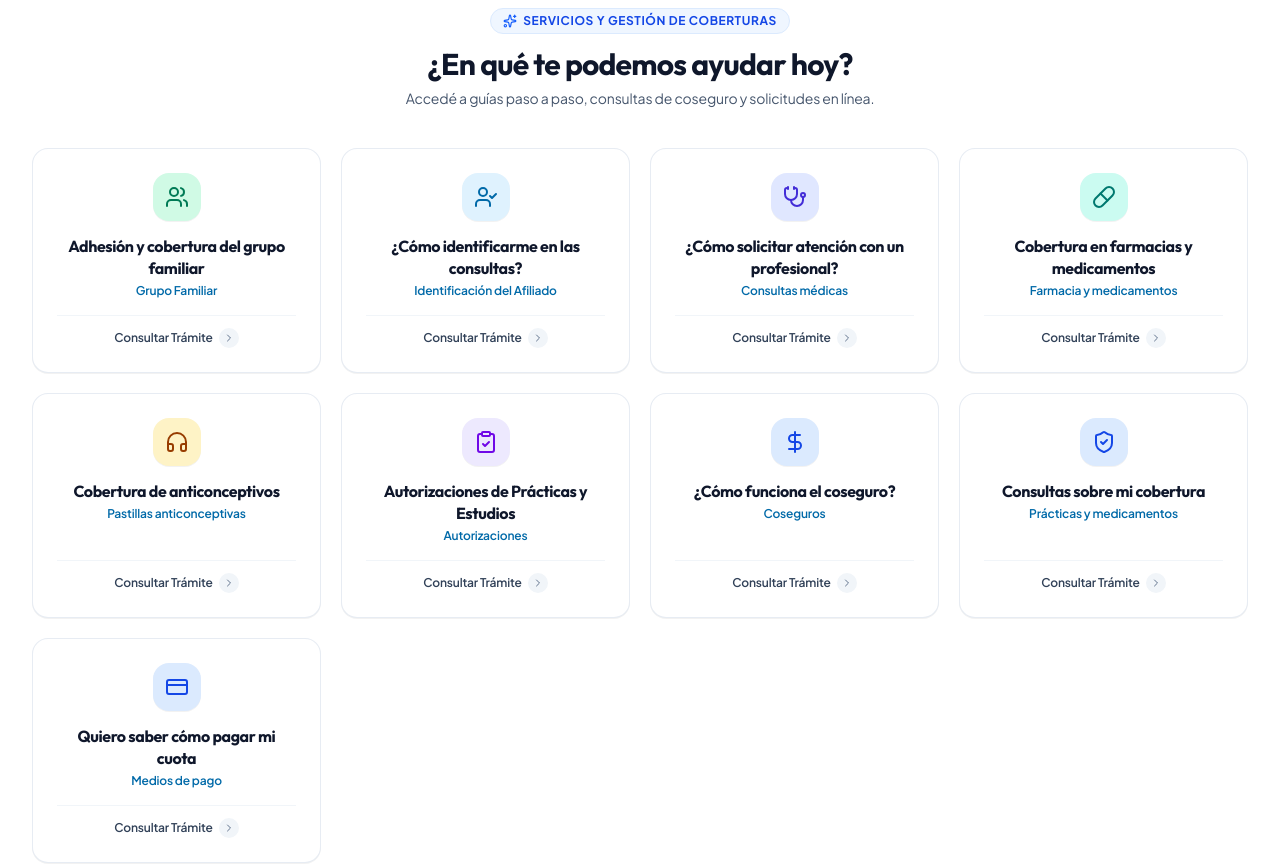
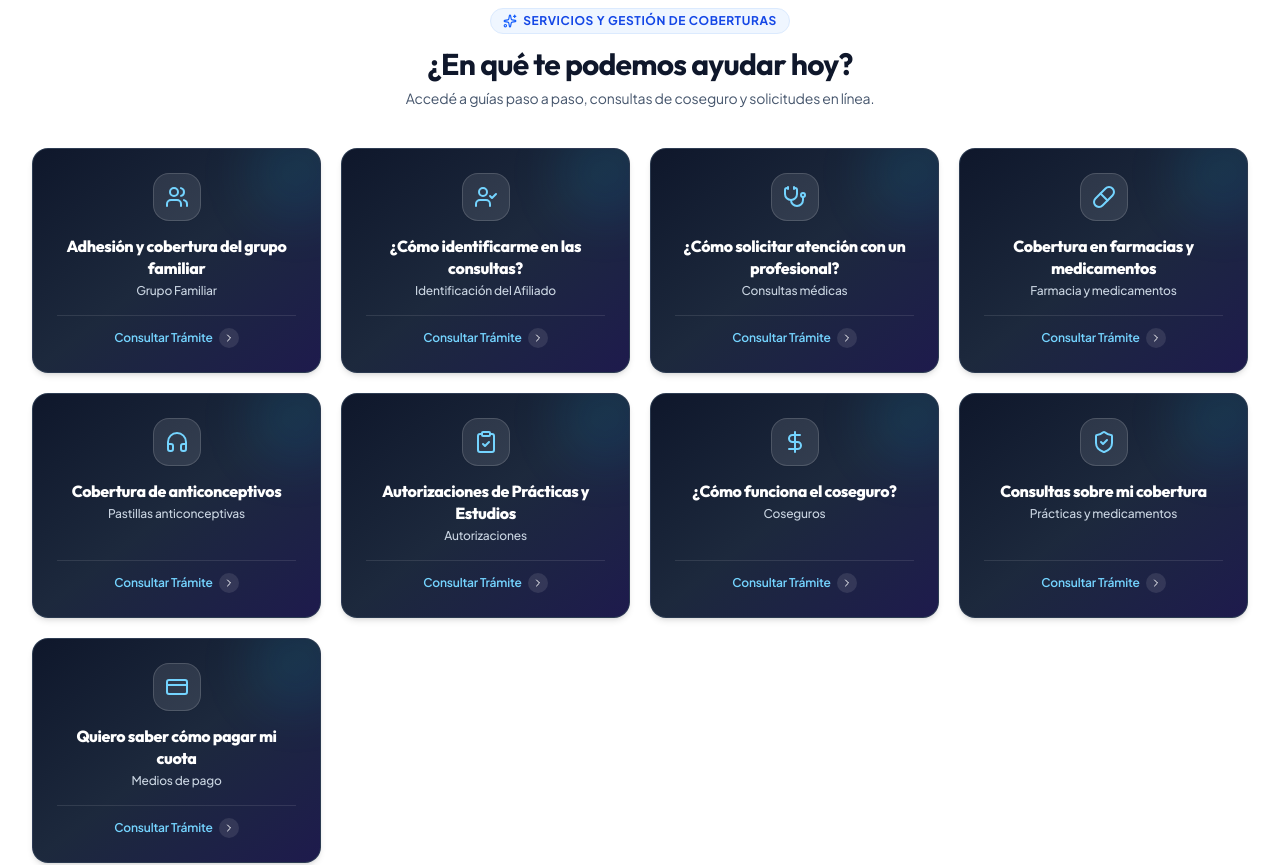
Before and after one commit to KarimServin/guia-interactiva-dss, a Next.js app: page / in a window 1280 px wide. Shown: the part 720-1585 px from the top of the page. Built offline with nearby package versions, Linux system fonts and the light colour scheme.

Commit message:
Restore Coberturas y Planes colors and apply institutional dark gradient to Home interactive menu cards

```diff
--- a/src/components/ActionGrid.tsx
+++ b/src/components/ActionGrid.tsx
@@ -75,39 +75,40 @@ export const ActionGrid: React.FC<ActionGridProps> = ({
         {modules.map((mod) => {
           const Icon = getIconComponent(mod.iconName);
           const isHighlighted = filteredModuleId === mod.id;
-          const badgeStyle = getModuleBadgeStyle(mod.buttonNumber);
 
           return (
             <div
               key={mod.id}
               onClick={() => onSelectModule(mod)}
-              className={`group bg-white p-6 rounded-2xl border border-slate-200/80 shadow-2xs hover:shadow-md hover:border-blue-400 hover:-translate-y-0.5 transition-all duration-200 flex flex-col items-center justify-between text-center min-h-[200px] cursor-pointer ${
-                isHighlighted ? 'ring-2 ring-blue-500 border-blue-500 bg-blue-50/20' : ''
+              className={`group relative bg-gradient-to-br from-slate-900 via-slate-800 to-indigo-950 p-6 rounded-2xl border border-slate-700/80 shadow-md hover:shadow-xl hover:border-slate-500 hover:-translate-y-1 transition-all duration-300 flex flex-col items-center justify-between text-center min-h-[200px] cursor-pointer overflow-hidden ${
+                isHighlighted ? 'ring-2 ring-sky-400 border-sky-400' : ''
               }`}
             >
-              <div className="flex flex-col items-center text-center w-full">
+              <div className="absolute -right-6 -top-6 w-24 h-24 bg-sky-500/10 rounded-full blur-xl pointer-events-none" />
+
+              <div className="flex flex-col items-center text-center w-full relative z-10">
                 {/* Centered Icon Logo */}
-                <div className={`w-12 h-12 rounded-2xl ${badgeStyle.iconBg} flex items-center justify-center shrink-0 shadow-2xs group-hover:bg-blue-600 group-hover:text-white transition-colors duration-200 mb-3.5`}>
+                <div className="w-12 h-12 rounded-2xl bg-white/10 text-sky-300 border border-white/15 flex items-center justify-center shrink-0 shadow-2xs group-hover:bg-white/20 group-hover:text-white group-hover:scale-105 transition-all duration-200 mb-3.5">
                   <Icon className="w-6 h-6" />
                 </div>
 
                 {/* Centered Verb Title */}
-                <h3 className="font-heading font-bold text-base text-slate-900 group-hover:text-blue-700 leading-snug mb-1 transition-colors text-center">
+                <h3 className="font-heading font-extrabold text-base text-white leading-snug mb-1 text-center">
                   {mod.verbTitle}
                 </h3>
 
                 {/* Centered Subtitle */}
-                <p className="text-xs font-semibold text-sky-700 text-center">
+                <p className="text-xs font-medium text-slate-300 text-center">
                   {mod.title}
                 </p>
               </div>
 
               {/* Action Link Row Centered */}
-              <div className="pt-3 border-t border-slate-100 flex items-center justify-center gap-1.5 w-full mt-4">
-                <span className="text-xs font-semibold text-slate-700 group-hover:text-blue-700 transition-colors">
+              <div className="pt-3 border-t border-white/10 flex items-center justify-center gap-1.5 w-full mt-4 relative z-10">
+                <span className="text-xs font-semibold text-sky-300 group-hover:text-white transition-colors">
                   Consultar Trámite
                 </span>
-                <div className="w-5 h-5 rounded-full bg-slate-100 group-hover:bg-blue-600 group-hover:text-white flex items-center justify-center text-slate-500 transition-colors">
+                <div className="w-5 h-5 rounded-full bg-white/10 group-hover:bg-white/20 flex items-center justify-center text-white transition-colors">
                   <ChevronRight className="w-3 h-3 group-hover:translate-x-0.5 transition-transform" />
                 </div>
               </div>
--- a/src/components/CoberturasPlanesView.tsx
+++ b/src/components/CoberturasPlanesView.tsx
@@ -87,12 +87,12 @@ export const CoberturasPlanesView: React.FC<CoberturasPlanesViewProps> = ({
     <div id="coberturas-content" className="max-w-7xl mx-auto px-4 sm:px-6 lg:px-8 py-8 space-y-8 animate-in fade-in duration-300">
 
       {/* HERO BANNER */}
-      <div className="relative bg-gradient-to-r from-slate-900 via-slate-800 to-indigo-950 rounded-3xl p-6 sm:p-10 text-white shadow-xl overflow-hidden border border-slate-800">
-        <div className="absolute right-0 top-0 w-96 h-96 bg-indigo-500/10 rounded-full blur-3xl pointer-events-none" />
+      <div className="relative bg-gradient-to-r from-blue-900 via-indigo-900 to-slate-900 rounded-3xl p-6 sm:p-10 text-white shadow-xl overflow-hidden border border-blue-800/40">
+        <div className="absolute right-0 top-0 w-96 h-96 bg-blue-500/10 rounded-full blur-3xl pointer-events-none" />
 
         <div className="relative z-10 max-w-4xl space-y-4">
-          <div className="inline-flex items-center gap-2 px-3 py-1 rounded-full bg-white/10 border border-white/15 text-slate-200 text-xs font-semibold backdrop-blur-sm">
-            <Sparkles className="w-3.5 h-3.5 text-slate-300" />
+          <div className="inline-flex items-center gap-2 px-3 py-1 rounded-full bg-blue-500/20 border border-blue-400/30 text-blue-200 text-xs font-semibold backdrop-blur-sm">
+            <Sparkles className="w-3.5 h-3.5 text-blue-400" />
             <span>Departamento de Servicios Sociales</span>
           </div>
 
@@ -108,7 +108,7 @@ export const CoberturasPlanesView: React.FC<CoberturasPlanesViewProps> = ({
           <div className="pt-2 flex flex-col sm:flex-row items-stretch sm:items-center gap-3">
             <button
               onClick={() => onOpenCosegurosModal && onOpenCosegurosModal()}
-              className="bg-slate-800 hover:bg-slate-700 text-white px-5 py-3 rounded-xl font-bold text-xs sm:text-sm h-11 border border-slate-600 shadow-md transition-all flex items-center justify-center gap-2.5 cursor-pointer"
+              className="bg-blue-600 hover:bg-blue-500 text-white px-5 py-3 rounded-xl font-bold text-xs sm:text-sm h-11 border border-blue-500 shadow-md transition-all flex items-center justify-center gap-2.5 cursor-pointer"
             >
               <FileText className="w-4 h-4 shrink-0" />
               <span>Ver Tabla Comparativa de Coseguros y Planes</span>
@@ -135,19 +135,19 @@ export const CoberturasPlanesView: React.FC<CoberturasPlanesViewProps> = ({
               onClick={() => handleTabClick(tab.id)}
               className={`group flex items-center gap-3.5 text-left p-4 rounded-2xl border transition-all cursor-pointer relative overflow-hidden ${
                 isActive
-                  ? 'bg-gradient-to-r from-slate-900 via-slate-800 to-indigo-950 text-white border-slate-700 shadow-md shadow-slate-900/30 ring-1 ring-slate-700/50 scale-[1.01]'
-                  : 'bg-white text-slate-700 border-slate-200/90 hover:border-slate-300 hover:bg-slate-50 hover:text-slate-900 shadow-2xs'
+                  ? 'bg-gradient-to-r from-blue-600 to-indigo-700 text-white border-blue-600 shadow-md shadow-blue-600/25 ring-2 ring-blue-400/40 scale-[1.01]'
+                  : 'bg-white text-slate-700 border-slate-200/90 hover:border-blue-300 hover:bg-blue-50/50 hover:text-slate-900 shadow-2xs'
               }`}
             >
-              {/* Left Accent line when active */}
+              {/* Top Accent line when active */}
               {isActive && (
-                <div className="absolute top-0 left-0 bottom-0 w-1.5 bg-slate-400 rounded-l-full" />
+                <div className="absolute top-0 left-0 bottom-0 w-1.5 bg-sky-300 rounded-l-full" />
               )}
 
-              <div className={`p-2.5 rounded-xl shrink-0 transition-transform group-hover:scale-105 ${
+              <div className={`p-2.5 rounded-xl shrink-0 transition-transform group-hover:scale-110 ${
                 isActive
                   ? 'bg-white/15 text-white'
-                  : 'bg-slate-100 text-slate-700 group-hover:bg-slate-200/80'
+                  : 'bg-blue-50 text-blue-600 group-hover:bg-blue-100'
               }`}>
                 <Icon className="w-5 h-5 sm:w-6 sm:h-6" />
               </div>
```
